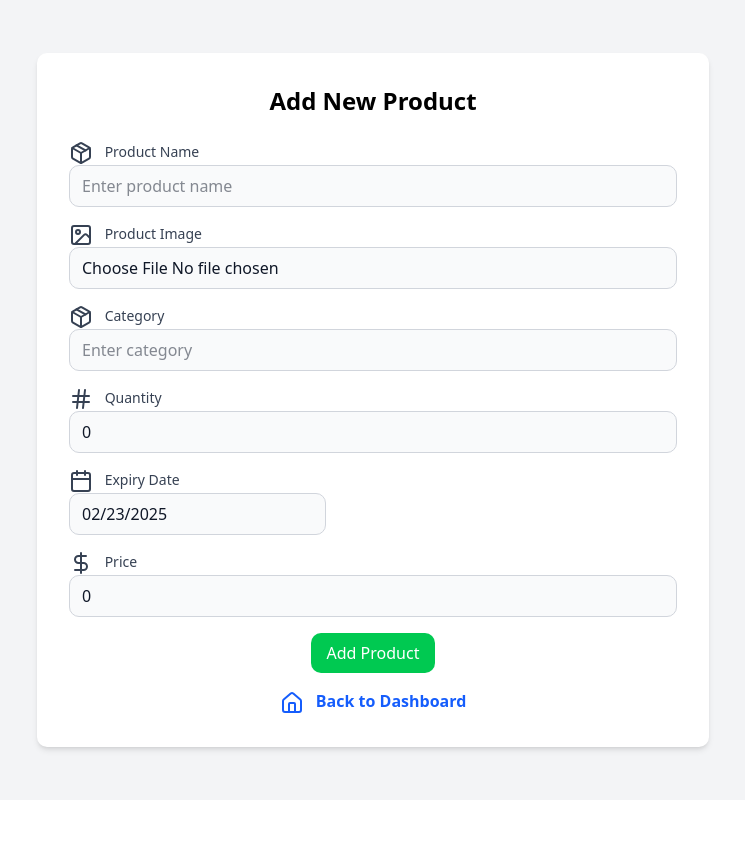
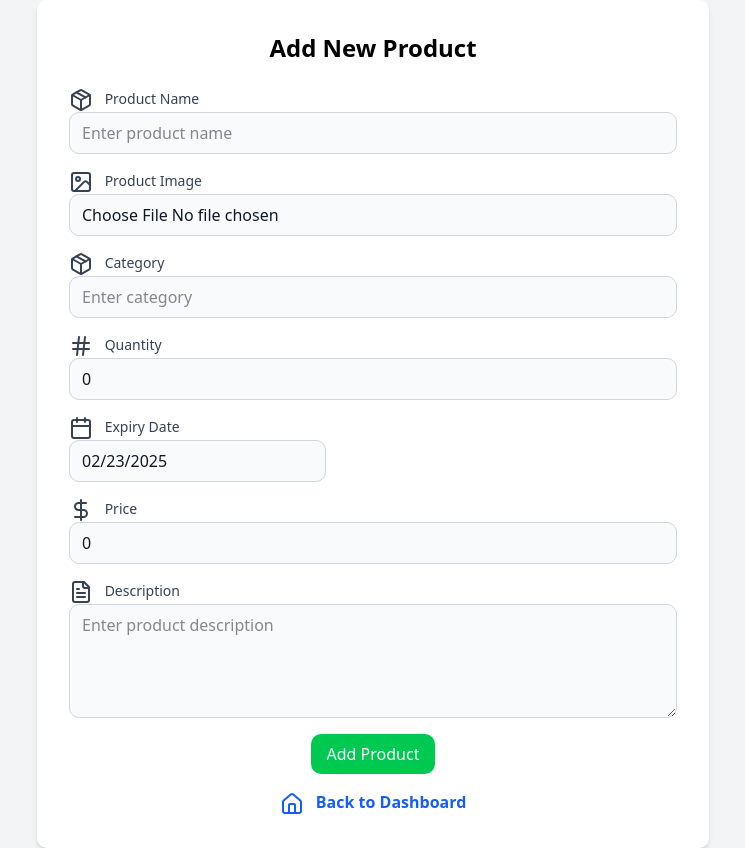
Before and after one commit to sombit-k/DUhacks, a React (Vite) app in the folder frontend/: page /dashboard/new-product in a window 1280 px wide. Shown: the whole page, without its empty margins (267-1012 px from the left). Before the commit the page ends 800 px from the top, so only its background shows below. Built offline with nearby package versions, Linux system fonts and the light colour scheme; no server answers.

Commit message:
Add description field to CreateProduct component

```diff
--- a/frontend/src/components/CreateProduct.jsx
+++ b/frontend/src/components/CreateProduct.jsx
@@ -1,5 +1,13 @@
 import React, { useState } from "react";
-import { Calendar, Image, Package, DollarSign, Hash, Home } from "lucide-react";
+import {
+  Calendar,
+  Image,
+  Package,
+  DollarSign,
+  Hash,
+  Home,
+  FileText,
+} from "lucide-react";
 import DatePicker from "react-datepicker";
 import "react-datepicker/dist/react-datepicker.css";
 import { Link } from "react-router-dom";
@@ -12,6 +20,7 @@ function CreateProduct() {
     quantity: 0,
     expiryDate: new Date(),
     price: 0,
+    description: "",
   });
 
   const handleChange = e => {
@@ -112,6 +121,19 @@ function CreateProduct() {
               placeholder="Enter price"
             />
           </div>
+          <div className="mb-4">
+            <label className="block text-sm font-medium text-gray-700">
+              <FileText className="inline-block mr-2" /> Description
+            </label>
+            <textarea
+              name="description"
+              value={product.description}
+              onChange={handleChange}
+              className="block w-full px-3 py-2 text-gray-900 border border-gray-300 rounded-lg bg-gray-50 focus:outline-none focus:border-green-500 focus:ring-1 focus:ring-green-500"
+              placeholder="Enter product description"
+              rows="4"
+            ></textarea>
+          </div>
           <div className="flex justify-center">
             <button
               type="submit"
```
